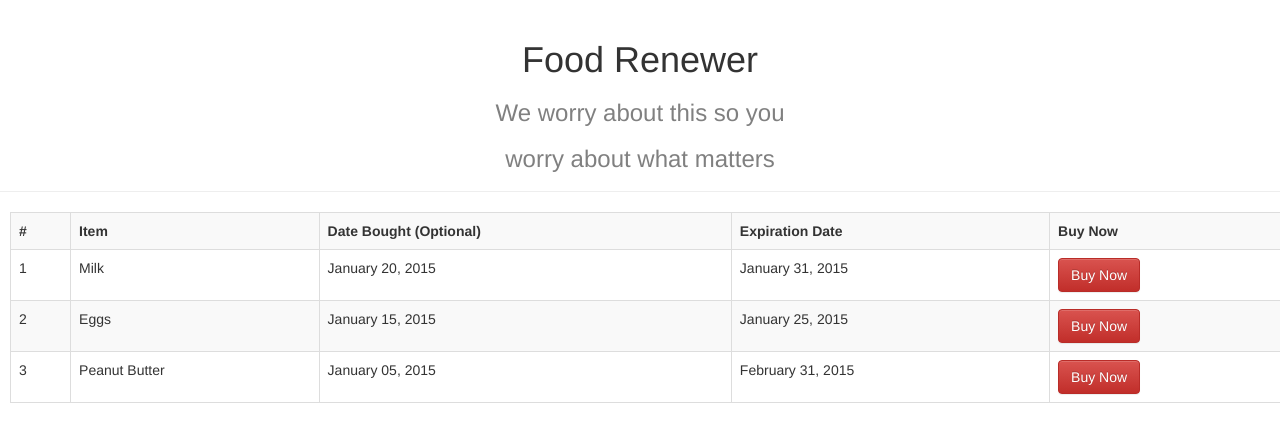
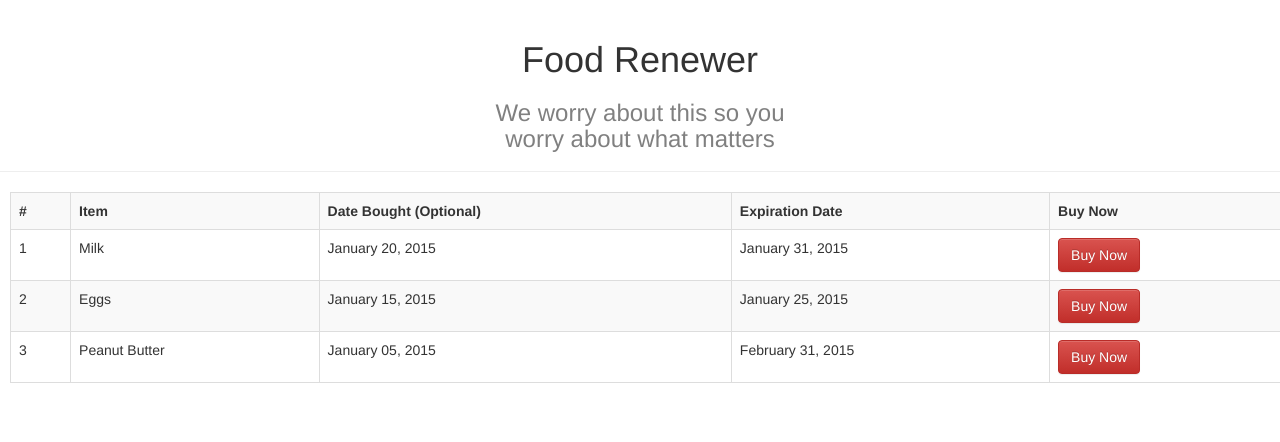
Before and after one commit to pmespresso/cheerio, a plain HTML site: page index.html in a window 1280 px wide. Drawn offline with nearby package versions, Linux system fonts and the light colour scheme.

Commit message:
Made HTML page

```diff
--- a/index.html
+++ b/index.html
@@ -20,8 +20,8 @@
 		<div id="pageHeaderBack">
 			<div class="page-header">
 			  <h1 class="header">Food Renewer</h1>
-			  <h3 class="header">We worry about this so you</h3>
-			  <h3 class="header"> worry about what matters</h3>
+			  <h3 class="header">We worry about this so you <br> worry about what matters</h3>
+			  <!-- <h3 class="header"> worry about what matters</h3> -->
 			</div>
 		</div>
 
```
